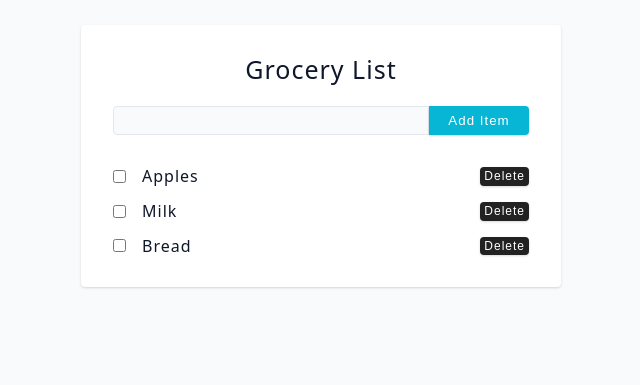
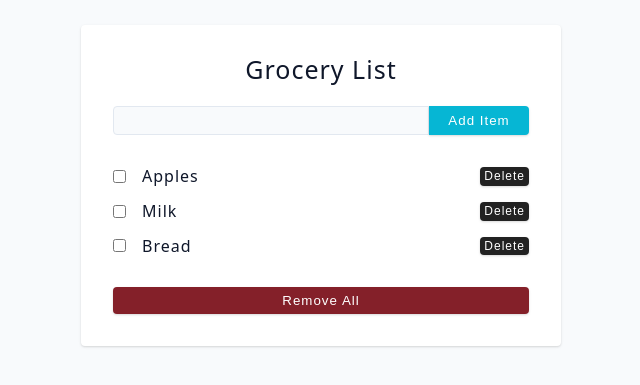
Before and after one commit to EdwinSch/react-shoppinglist, a React (Vite) app: page / in a window 1280 px wide. Shown: the part 103-488 px from the top of the page, without its empty margins (319-959 px from the left). Built offline with nearby package versions, Linux system fonts and the light colour scheme; the HTML template or start-up script is replaced by a standard one.

Commit message:
add: remove all button

```diff
--- a/src/App.jsx
+++ b/src/App.jsx
@@ -1,5 +1,6 @@
 import Form from "./components/Form";
 import Items from "./components/Items";
+import ClearButton from "./components/ClearButton";
 import dataInit from "./dataInit";
 import { useState } from "react";
 import { nanoid } from "nanoid";
@@ -21,10 +22,15 @@ const App = () => {
     setItems(newItems);
   };
 
+  const clearItems = () => {
+    setItems([]);
+  };
+
   return (
     <section className="section-center">
       <Form addItem={addItem} />
       <Items items={items} removeItem={removeItem} />
+      <ClearButton clearItems={clearItems} />
     </section>
   );
 };
--- /dev/null
+++ b/src/components/ClearButton.jsx
@@ -0,0 +1,13 @@
+const ClearButton = ({ clearItems }) => {
+  return (
+    <button
+      className="btn btn-warning btn-block"
+      type="button"
+      onClick={clearItems}
+    >
+      remove all
+    </button>
+  );
+};
+
+export default ClearButton;
--- a/src/index.css
+++ b/src/index.css
@@ -66,8 +66,8 @@ html {
 
 body {
   background: var(--backgroundColor);
-  font-family: system-ui, -apple-system, BlinkMacSystemFont, 'Segoe UI', Roboto,
-    Oxygen, Ubuntu, Cantarell, 'Open Sans', 'Helvetica Neue', sans-serif;
+  font-family: system-ui, -apple-system, BlinkMacSystemFont, "Segoe UI", Roboto,
+    Oxygen, Ubuntu, Cantarell, "Open Sans", "Helvetica Neue", sans-serif;
   font-weight: 400;
   line-height: 1;
   color: var(--textColor);
@@ -157,6 +157,12 @@ ul {
 .btn-hipster:hover {
   color: var(--primary-200);
   background: var(--primary-700);
+}
+.btn-warning {
+  background: var(--red-dark);
+}
+.btn-warning:hover {
+  background: #bb2d39;
 }
 .btn-block {
   width: 100%;
@@ -289,7 +295,7 @@ form h4 {
 }
 
 .items {
-  margin-top: 2rem;
+  margin: 2rem 0;
   display: grid;
   row-gap: 1rem;
 }
```
